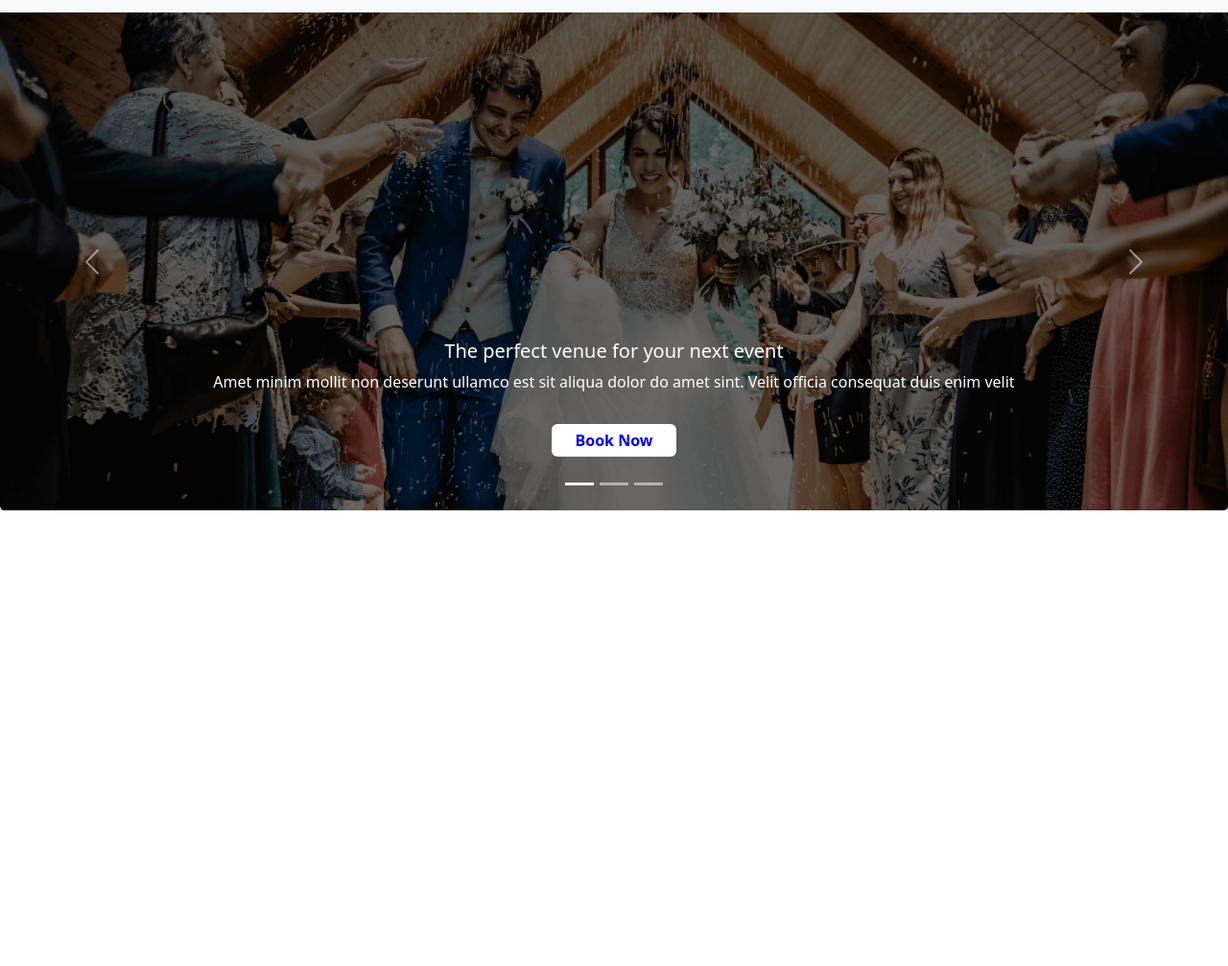
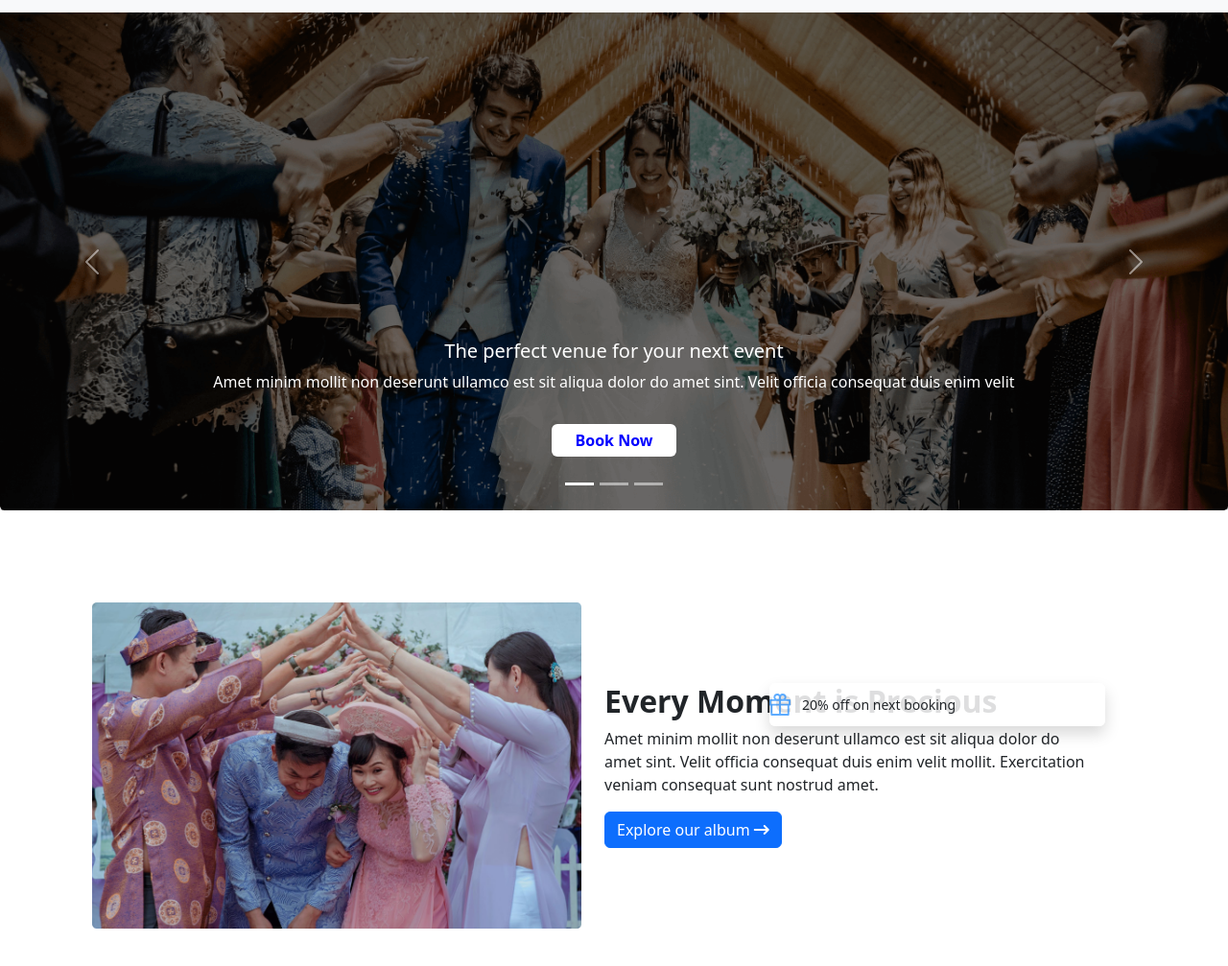
Before and after one commit to nahidn228/convention-center, a plain HTML site: page index.html in a window 1280 px wide. Shown: the part 91-1098 px from the top of the page at 96% size. Before the commit the page ends 800 px from the top, so only its background shows below. Drawn offline with nearby package versions, Linux system fonts and the light colour scheme.

Commit message:
toast done

```diff
--- a/index.html
+++ b/index.html
@@ -4,7 +4,13 @@
     <meta charset="utf-8" />
     <meta name="viewport" content="width=device-width, initial-scale=1" />
     <title>Bootstrap demo</title>
+    <!-- CSS -->
     <link rel="stylesheet" href="styles/style.css" />
+    <!-- ..........FONT AWESOME............ -->
+    <script
+      src="https://kit.fontawesome.com/18c0a8d05d.js"
+      crossorigin="anonymous"
+    ></script>
     <link
       href="https://cdn.jsdelivr.net/npm/bootstrap@5.2.0/dist/css/bootstrap.min.css"
       rel="stylesheet"
@@ -92,7 +98,11 @@
           </div>
           <div class="carousel-inner">
             <div class="carousel-item active">
-              <img src="images/banner.png" class="d-block w-100 img-fluid" alt="..." />
+              <img
+                src="images/banner.png"
+                class="d-block w-100 img-fluid"
+                alt="..."
+              />
               <div class="carousel-caption d-none d-md-block">
                 <h5>The perfect venue for your next event</h5>
                 <p>
@@ -109,7 +119,11 @@
               </div>
             </div>
             <div class="carousel-item">
-              <img src="images/banner.png" class="d-block w-100 img-fluid dark" alt="..." />
+              <img
+                src="images/banner.png"
+                class="d-block w-100 img-fluid dark"
+                alt="..."
+              />
               <div class="carousel-caption d-none d-md-block">
                 <h5>The perfect venue for your next event</h5>
                 <p>
@@ -126,7 +140,11 @@
               </div>
             </div>
             <div class="carousel-item">
-              <img src="images/banner.png" class="d-block w-100 img-fluid" alt="..." />
+              <img
+                src="images/banner.png"
+                class="d-block w-100 img-fluid"
+                alt="..."
+              />
               <div class="carousel-caption d-none d-md-block">
                 <h5>The perfect venue for your next event</h5>
                 <p>
@@ -164,8 +182,63 @@
           </button>
         </div>
       </carosel>
-<!-- ...............Every moment is Precious................. -->
-
+      <!-- ...............Every moment is Precious................. -->
+      <div class="container text-align-center p-5 m-5">
+        <div class="row align-items-center">
+          <div class="col-md-6">
+            <img class="img-fluid" src="images/wedding.png" alt="" />
+          </div>
+          <div class="col-md-6 position-relative">
+            <h2 class="fw-bold fs-2">Every Moment is Precious</h2>
+            <p>
+              Amet minim mollit non deserunt ullamco est sit aliqua dolor do
+              amet sint. Velit officia consequat duis enim velit mollit.
+              Exercitation veniam consequat sunt nostrud amet.
+            </p>
+            <button type="button" class="btn btn-primary">
+              Explore our album <i class="fa-solid fa-arrow-right-long"></i>
+            </button>
+            <!-- ..............Toaster........... -->
+            <div
+              class="toast show align-items-center top-0 position-absolute end-0 border-0"
+              role="alert"
+              aria-live="assertive"
+              aria-atomic="true"
+            >
+              <div class="d-flex">
+                <img src="icons/Vector.svg" alt="" />
+                <div class="toast-body align-items-center">
+                  20% off on next booking
+                </div>
+                <button
+                  type="button"
+                  class="btn-close btn-close-white me-2 m-auto"
+                  data-bs-dismiss="toast"
+                  aria-label="Close"
+                ></button>
+              </div>
+            </div>
+ <!--........................................................ <div
+              class="toast show position-absolute start-50 translate-right-x top-0 end-md-0 top-md-50 rounded-0 border border-5 border-primary border-top-0 border-end-0 border-bottom-0"
+              role="alert"
+              aria-live="assertive"
+              aria-atomic="true"
+            >
+              <div class="d-flex px-2">
+                <img src="assets/icons/gift.svg" alt="" />
+                <div class="toast-body">20% off on next booking</div>
+                <button
+                  type="button"
+                  class="btn-close me-2 m-auto"
+                  data-bs-dismiss="toast"
+                  aria-label="Close"
+                ></button>
+              </div>
+            </div> ..........
+...............................................................-->
+          </div>
+        </div>
+      </div>
     </main>
     <script
       src="https://cdn.jsdelivr.net/npm/bootstrap@5.2.0/dist/js/bootstrap.bundle.min.js"
```
Also changed, not shown: styles/style.css (line endings or trailing spaces).
